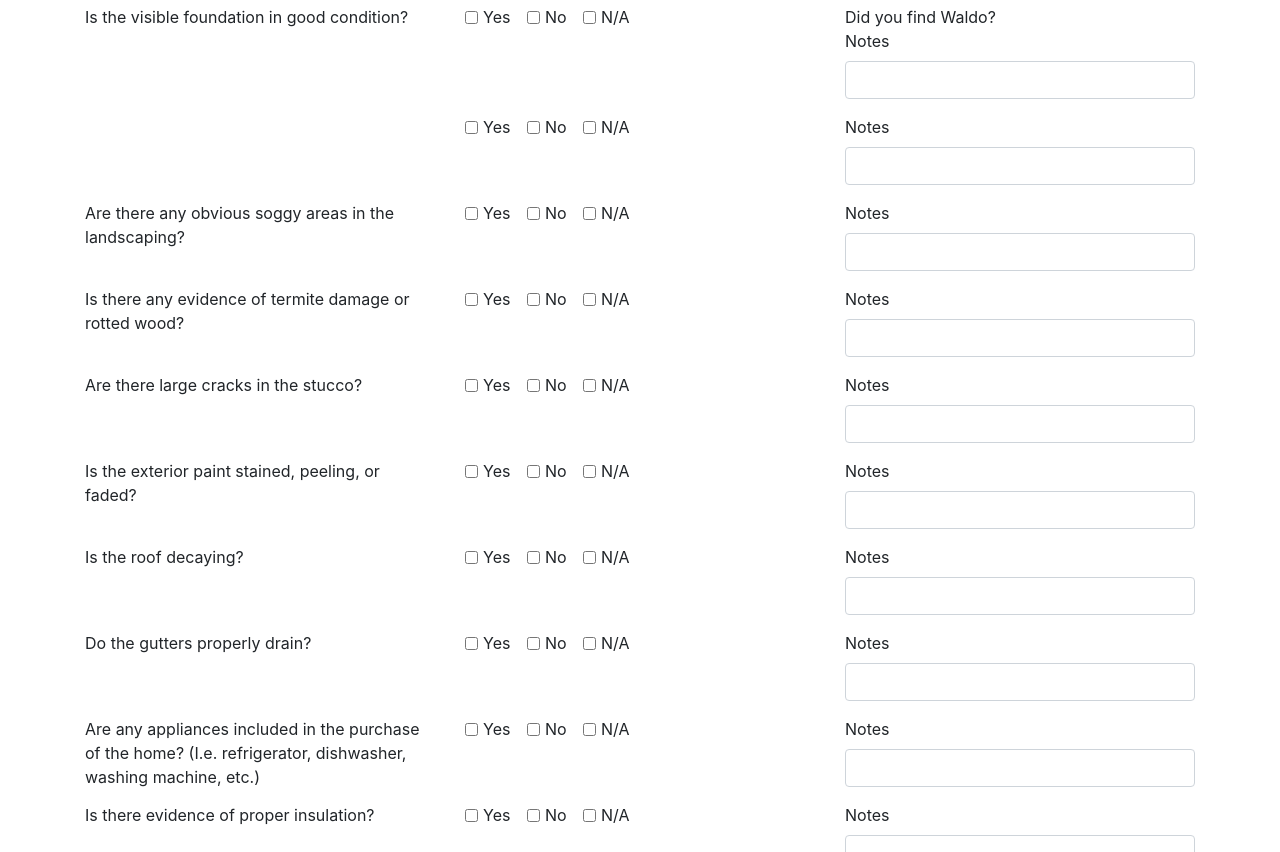
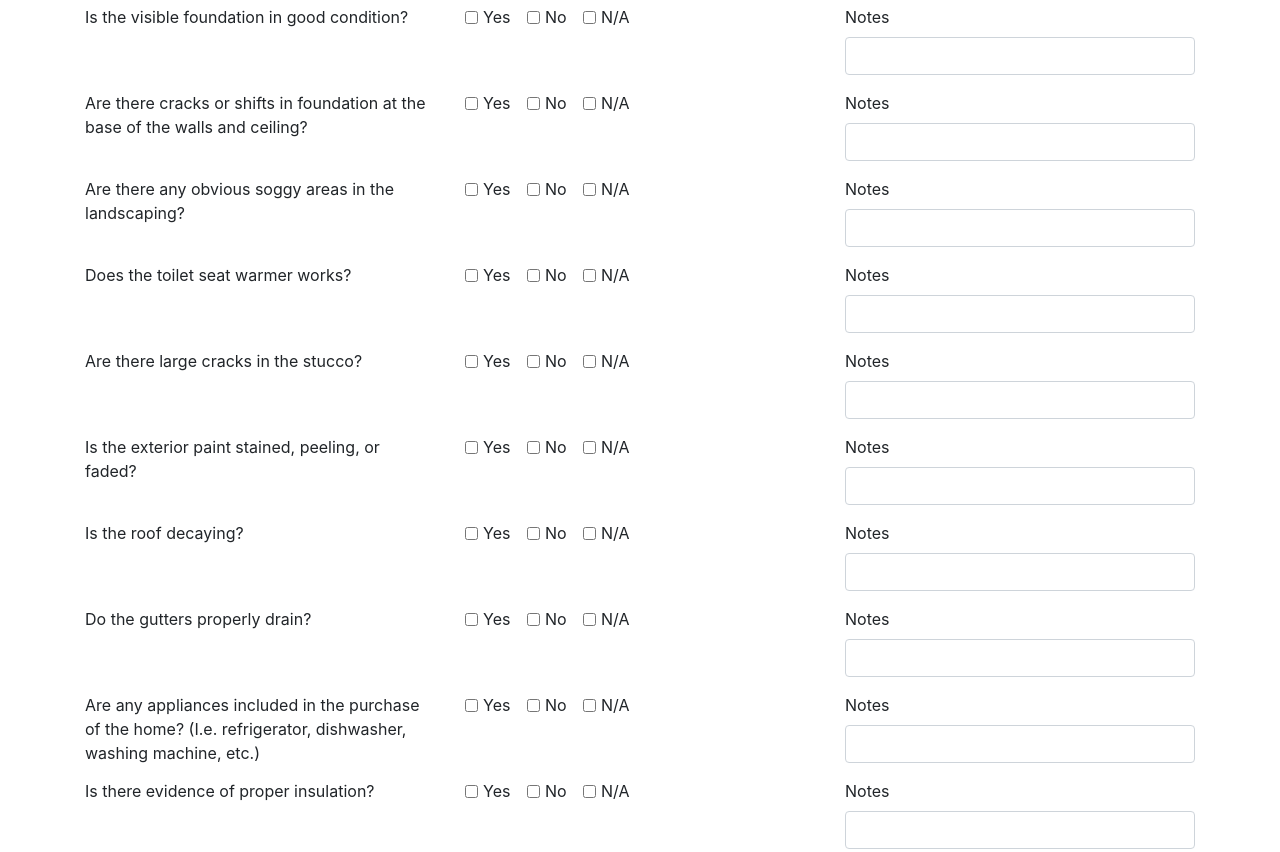
Before and after one commit to SallyTemple/Week-8-Team-Project, a plain HTML site: page index.html.html in a window 1280 px wide. Shown: the part 961-1813 px from the top of the page. Drawn offline with nearby package versions, Linux system fonts and the light colour scheme.

Commit message:
Update 031918 1941

```diff
--- a/index.html.html
+++ b/index.html.html
@@ -235,244 +235,245 @@
             <div>
                 <h3>Home Inspection Checklist</h3>
                 <form>
-                    <div class="row">
-                        <div class="col-sm">
+                    <div class="row questions">
+                        <div class="col-sm" id="q1A">
                             Is the visible foundation in good condition?
                         </div>
                         <div class="col-sm">
                             <div class="form-check form-check-inline">
-                                <input class="form-check-input" type="checkbox" id="inlineCheckbox1" value="option1">
-                                <label class="form-check-label" for="inlineCheckbox1">Yes</label>
+                                <input class="form-check-input" type="checkbox" id="q1B1" value="option1">
+                                <label class="form-check-label" for="q1B1">Yes</label>
                             </div>
                             <div class="form-check form-check-inline">
-                                <input class="form-check-input" type="checkbox" id="inlineCheckbox2" value="option2">
-                                <label class="form-check-label" for="inlineCheckbox2">No</label>
+                                <input class="form-check-input" type="checkbox" id="q1B2" value="option2">
+                                <label class="form-check-label" for="q1B2">No</label>
                             </div>
                             <div class="form-check form-check-inline">
-                                <input class="form-check-input" type="checkbox" id="inlineCheckbox3" value="option3">
-                                <label class="form-check-label" for="inlineCheckbox3">N/A </label>
-                            </div>
-                        </div>
-                        <div class="col-sm">
-                            Did you find Waldo?
-                            <div class="form-group">
-                                <label for="formGroupExampleInput">Notes</label>
-                                <input type="text" class="form-control" id="formGroupExampleInput" placeholder="">
-                            </div>
-                        </div>
-                    </div>
-                    <div class="row">
-                        <div class="col-sm">
-
-                        </div>
-                        <div class="col-sm">
-                            <div class="form-check form-check-inline">
-                                <input class="form-check-input" type="checkbox" id="inlineCheckbox1" value="option1">
-                                <label class="form-check-label" for="inlineCheckbox1">Yes</label>
-                            </div>
-                            <div class="form-check form-check-inline">
-                                <input class="form-check-input" type="checkbox" id="inlineCheckbox2" value="option2">
-                                <label class="form-check-label" for="inlineCheckbox2">No</label>
-                            </div>
-                            <div class="form-check form-check-inline">
-                                <input class="form-check-input" type="checkbox" id="inlineCheckbox3" value="option3">
-                                <label class="form-check-label" for="inlineCheckbox3">N/A </label>
+                                <input class="form-check-input" type="checkbox" id="q1B3" value="option3">
+                                <label class="form-check-label" for="q1B3">N/A </label>
                             </div>
                         </div>
                         <div class="col-sm">
 
                             <div class="form-group">
                                 <label for="formGroupExampleInput">Notes</label>
-                                <input type="text" class="form-control" id="formGroupExampleInput" placeholder="">
+                                <input type="text" class="form-control" id="q1C" placeholder="">
                             </div>
                         </div>
                     </div>
-
-                    <div class="row">
-                        <div class="col-sm">
-                            Are there any obvious soggy areas in the landscaping?
+                    <div class="row questions">
+                        <div class="col-sm" id="q2A">
+                            Are there cracks or shifts in foundation at the base of the walls and ceiling?
                         </div>
                         <div class="col-sm">
                             <div class="form-check form-check-inline">
-                                <input class="form-check-input" type="checkbox" id="inlineCheckbox1" value="option1">
-                                <label class="form-check-label" for="inlineCheckbox1">Yes</label>
+                                <input class="form-check-input" type="checkbox" id="q2B1" value="option1">
+                                <label class="form-check-label" for="q2B1">Yes</label>
                             </div>
                             <div class="form-check form-check-inline">
-                                <input class="form-check-input" type="checkbox" id="inlineCheckbox2" value="option2">
-                                <label class="form-check-label" for="inlineCheckbox2">No</label>
+                                <input class="form-check-input" type="checkbox" id="q2B2" value="option2">
+                                <label class="form-check-label" for="q2B2">No</label>
                             </div>
                             <div class="form-check form-check-inline">
-                                <input class="form-check-input" type="checkbox" id="inlineCheckbox3" value="option3">
-                                <label class="form-check-label" for="inlineCheckbox3">N/A </label>
+                                <input class="form-check-input" type="checkbox" id="q2B3" value="option3">
+                                <label class="form-check-label" for="q2B3">N/A </label>
                             </div>
                         </div>
                         <div class="col-sm">
 
                             <div class="form-group">
                                 <label for="formGroupExampleInput">Notes</label>
-                                <input type="text" class="form-control" id="formGroupExampleInput" placeholder="">
+                                <input type="text" class="form-control" id="q2C" placeholder="">
                             </div>
                         </div>
                     </div>
 
-                    <div class="row">
-                        <div class="col-sm">
-                            Is there any evidence of termite damage or rotted wood?
+                    <div class="row questions">
+                        <div class="col-sm" id="q3A">
+                            Are there any obvious soggy areas in the landscaping?
                         </div>
                         <div class="col-sm">
                             <div class="form-check form-check-inline">
-                                <input class="form-check-input" type="checkbox" id="inlineCheckbox1" value="option1">
-                                <label class="form-check-label" for="inlineCheckbox1">Yes</label>
+                                <input class="form-check-input" type="checkbox" id="q3B1" value="option1">
+                                <label class="form-check-label" for="q3B1">Yes</label>
                             </div>
                             <div class="form-check form-check-inline">
-                                <input class="form-check-input" type="checkbox" id="inlineCheckbox2" value="option2">
-                                <label class="form-check-label" for="inlineCheckbox2">No</label>
+                                <input class="form-check-input" type="checkbox" id="q3B2" value="option2">
+                                <label class="form-check-label" for="q3B2">No</label>
                             </div>
                             <div class="form-check form-check-inline">
-                                <input class="form-check-input" type="checkbox" id="inlineCheckbox3" value="option3">
-                                <label class="form-check-label" for="inlineCheckbox3">N/A </label>
+                                <input class="form-check-input" type="checkbox" id="q3B3" value="option3">
+                                <label class="form-check-label" for="q3B3">N/A </label>
                             </div>
                         </div>
                         <div class="col-sm">
 
                             <div class="form-group">
                                 <label for="formGroupExampleInput">Notes</label>
-                                <input type="text" class="form-control" id="formGroupExampleInput" placeholder="">
+                                <input type="text" class="form-control" id="q3C" placeholder="">
                             </div>
                         </div>
                     </div>
 
-                    <div class="row">
-                        <div class="col-sm">
-                            Are there large cracks in the stucco?
+                    <div class="row questions">
+                        <div class="col-sm" id="q4A">
+                            Does the toilet seat warmer works?
                         </div>
                         <div class="col-sm">
                             <div class="form-check form-check-inline">
-                                <input class="form-check-input" type="checkbox" id="inlineCheckbox1" value="option1">
-                                <label class="form-check-label" for="inlineCheckbox1">Yes</label>
+                                <input class="form-check-input" type="checkbox" id="q4B1" value="option1">
+                                <label class="form-check-label" for="q4B1">Yes</label>
                             </div>
                             <div class="form-check form-check-inline">
-                                <input class="form-check-input" type="checkbox" id="inlineCheckbox2" value="option2">
-                                <label class="form-check-label" for="inlineCheckbox2">No</label>
+                                <input class="form-check-input" type="checkbox" id="q4B2" value="option2">
+                                <label class="form-check-label" for="q4B2">No</label>
                             </div>
                             <div class="form-check form-check-inline">
-                                <input class="form-check-input" type="checkbox" id="inlineCheckbox3" value="option3">
-                                <label class="form-check-label" for="inlineCheckbox3">N/A </label>
+                                <input class="form-check-input" type="checkbox" id="q4B3" value="option3">
+                                <label class="form-check-label" for="q4B3">N/A </label>
                             </div>
                         </div>
                         <div class="col-sm">
 
                             <div class="form-group">
                                 <label for="formGroupExampleInput">Notes</label>
-                                <input type="text" class="form-control" id="formGroupExampleInput" placeholder="">
+                                <input type="text" class="form-control" id="q4C" placeholder="">
                             </div>
                         </div>
                     </div>
 
-                    <div class="row">
-                        <div class="col-sm">
-                            Is the exterior paint stained, peeling, or faded?
+                    <div class="row questions">
+                        <div class="col-sm" id="q5A">
+                            Are there large cracks in the stucco?
                         </div>
                         <div class="col-sm">
                             <div class="form-check form-check-inline">
-                                <input class="form-check-input" type="checkbox" id="inlineCheckbox1" value="option1">
-                                <label class="form-check-label" for="inlineCheckbox1">Yes</label>
+                                <input class="form-check-input" type="checkbox" id="q5B1" value="option1">
+                                <label class="form-check-label" for="q5B1">Yes</label>
                             </div>
                             <div class="form-check form-check-inline">
-                                <input class="form-check-input" type="checkbox" id="inlineCheckbox2" value="option2">
-                                <label class="form-check-label" for="inlineCheckbox2">No</label>
+                                <input class="form-check-input" type="checkbox" id="q5B2" value="option2">
+                                <label class="form-check-label" for="q5B2">No</label>
                             </div>
                             <div class="form-check form-check-inline">
-                                <input class="form-check-input" type="checkbox" id="inlineCheckbox3" value="option3">
-                                <label class="form-check-label" for="inlineCheckbox3">N/A </label>
+                                <input class="form-check-input" type="checkbox" id="q5B3" value="option3">
+                                <label class="form-check-label" for="q5B3">N/A </label>
                             </div>
                         </div>
                         <div class="col-sm">
 
                             <div class="form-group">
                                 <label for="formGroupExampleInput">Notes</label>
-                                <input type="text" class="form-control" id="formGroupExampleInput" placeholder="">
+                                <input type="text" class="form-control" id="q5C" placeholder="">
                             </div>
                         </div>
                     </div>
 
-                    <div class="row">
-                        <div class="col-sm">
-                            Is the roof decaying?
+
+                    <div class="row questions">
+                        <div class="col-sm" id="q6A">
+                            Is the exterior paint stained, peeling, or faded?
                         </div>
                         <div class="col-sm">
                             <div class="form-check form-check-inline">
-                                <input class="form-check-input" type="checkbox" id="inlineCheckbox1" value="option1">
-                                <label class="form-check-label" for="inlineCheckbox1">Yes</label>
+                                <input class="form-check-input" type="checkbox" id="q6B1" value="option1">
+                                <label class="form-check-label" for="q6B1">Yes</label>
                             </div>
                             <div class="form-check form-check-inline">
-                                <input class="form-check-input" type="checkbox" id="inlineCheckbox2" value="option2">
-                                <label class="form-check-label" for="inlineCheckbox2">No</label>
+                                <input class="form-check-input" type="checkbox" id="q6B2" value="option2">
+                                <label class="form-check-label" for="q6B2">No</label>
                             </div>
                             <div class="form-check form-check-inline">
-                                <input class="form-check-input" type="checkbox" id="inlineCheckbox3" value="option3">
-                                <label class="form-check-label" for="inlineCheckbox3">N/A </label>
+                                <input class="form-check-input" type="checkbox" id="q6B3" value="option3">
+                                <label class="form-check-label" for="q6B3">N/A </label>
                             </div>
                         </div>
                         <div class="col-sm">
 
                             <div class="form-group">
                                 <label for="formGroupExampleInput">Notes</label>
-                                <input type="text" class="form-control" id="formGroupExampleInput" placeholder="">
+                                <input type="text" class="form-control" id="q6C" placeholder="">
                             </div>
                         </div>
                     </div>
 
-                    <div class="row">
+                    <div class="row" id="q7A">
                         <div class="col-sm">
-                            Do the gutters properly drain?
+                            Is the roof decaying?
                         </div>
                         <div class="col-sm">
                             <div class="form-check form-check-inline">
-                                <input class="form-check-input" type="checkbox" id="inlineCheckbox1" value="option1">
-                                <label class="form-check-label" for="inlineCheckbox1">Yes</label>
+                                <input class="form-check-input" type="checkbox" id="q7B1" value="option1">
+                                <label class="form-check-label" for="q7B1">Yes</label>
                             </div>
                             <div class="form-check form-check-inline">
-                                <input class="form-check-input" type="checkbox" id="inlineCheckbox2" value="option2">
-                                <label class="form-check-label" for="inlineCheckbox2">No</label>
+                                <input class="form-check-input" type="checkbox" id="q7B2" value="option2">
+                                <label class="form-check-label" for="q7B2">No</label>
                             </div>
                             <div class="form-check form-check-inline">
-                                <input class="form-check-input" type="checkbox" id="inlineCheckbox3" value="option3">
-                                <label class="form-check-label" for="inlineCheckbox3">N/A </label>
+                                <input class="form-check-input" type="checkbox" id="q7B3" value="option3">
+                                <label class="form-check-label" for="q7B3">N/A </label>
                             </div>
                         </div>
                         <div class="col-sm">
 
                             <div class="form-group">
                                 <label for="formGroupExampleInput">Notes</label>
-                                <input type="text" class="form-control" id="formGroupExampleInput" placeholder="">
+                                <input type="text" class="form-control" id="q7c" placeholder="">
                             </div>
                         </div>
                     </div>
 
                     <div class="row">
-                        <div class="col-sm">
-                            Are any appliances included in the purchase of the home? (I.e. refrigerator, dishwasher, washing machine, etc.)
+                        <div class="col-sm" id="q8A">
+                            Do the gutters properly drain?
                         </div>
                         <div class="col-sm">
                             <div class="form-check form-check-inline">
-                                <input class="form-check-input" type="checkbox" id="inlineCheckbox1" value="option1">
-                                <label class="form-check-label" for="inlineCheckbox1">Yes</label>
+                                <input class="form-check-input" type="checkbox" id="q8B1" value="option1">
+                                <label class="form-check-label" for="q8B1" >Yes</label>
                             </div>
                             <div class="form-check form-check-inline">
-                                <input class="form-check-input" type="checkbox" id="inlineCheckbox2" value="option2">
-                                <label class="form-check-label" for="inlineCheckbox2">No</label>
+                                <input class="form-check-input" type="checkbox" id="q8B2" value="option2">
+                                <label class="form-check-label" for="q8B2">No</label>
                             </div>
                             <div class="form-check form-check-inline">
-                                <input class="form-check-input" type="checkbox" id="inlineCheckbox3" value="option3">
-                                <label class="form-check-label" for="inlineCheckbox3">N/A </label>
+                                <input class="form-check-input" type="checkbox" id="q8B3" value="option3">
+                                <label class="form-check-label" for="q8B3">N/A </label>
                             </div>
                         </div>
                         <div class="col-sm">
 
                             <div class="form-group">
                                 <label for="formGroupExampleInput">Notes</label>
-                                <input type="text" class="form-control" id="formGroupExampleInput" placeholder="">
+                                <input type="text" class="form-control" id="q8C3" placeholder="">
+                            </div>
+                        </div>
+                    </div>
+
+                    <div class="row">
+                        <div class="col-sm" id="q9A">
+                            Are any appliances included in the purchase of the home? (I.e. refrigerator, dishwasher, washing machine, etc.)
+                        </div>
+                        <div class="col-sm">
+                            <div class="form-check form-check-inline">
+                                <input class="form-check-input" type="checkbox" id="q9B1" value="option1">
+                                <label class="form-check-label" for="q9B1" >Yes</label>
+                            </div>
+                            <div class="form-check form-check-inline">
+                                <input class="form-check-input" type="checkbox" id="q9B2" value="option2">
+                                <label class="form-check-label" for="q9B2">No</label>
+                            </div>
+                            <div class="form-check form-check-inline">
+                                <input class="form-check-input" type="checkbox" id="q9B3" value="option3">
+                                <label class="form-check-label" for="q9B3">N/A </label>
+                            </div>
+                        </div>
+                        <div class="col-sm">
+
+                            <div class="form-group">
+                                <label for="formGroupExampleInput">Notes</label>
+                                <input type="text" class="form-control" id="q9B" placeholder="">
                             </div>
                         </div>
                     </div>
@@ -1046,7 +1047,7 @@
 
                     <div class="row">
                         <div class="col-sm">
-                            xxxxxxxxxxxxxxxxxxxxxxxxxxxxxxxxxxxx
+                            Is there any evidence of termite damage or rotted wood?
                         </div>
                         <div class="col-sm">
                             <div class="form-check form-check-inline">
```
